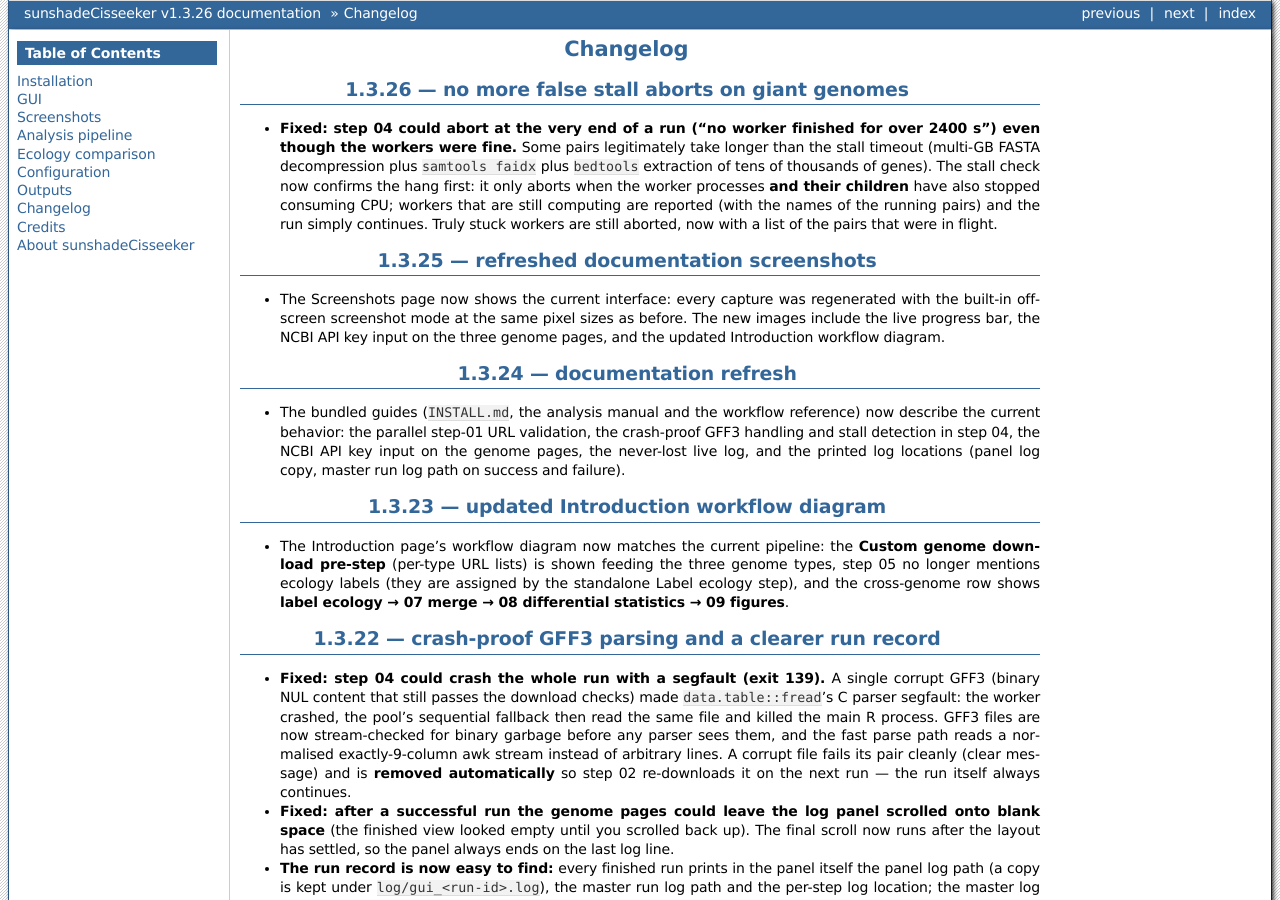
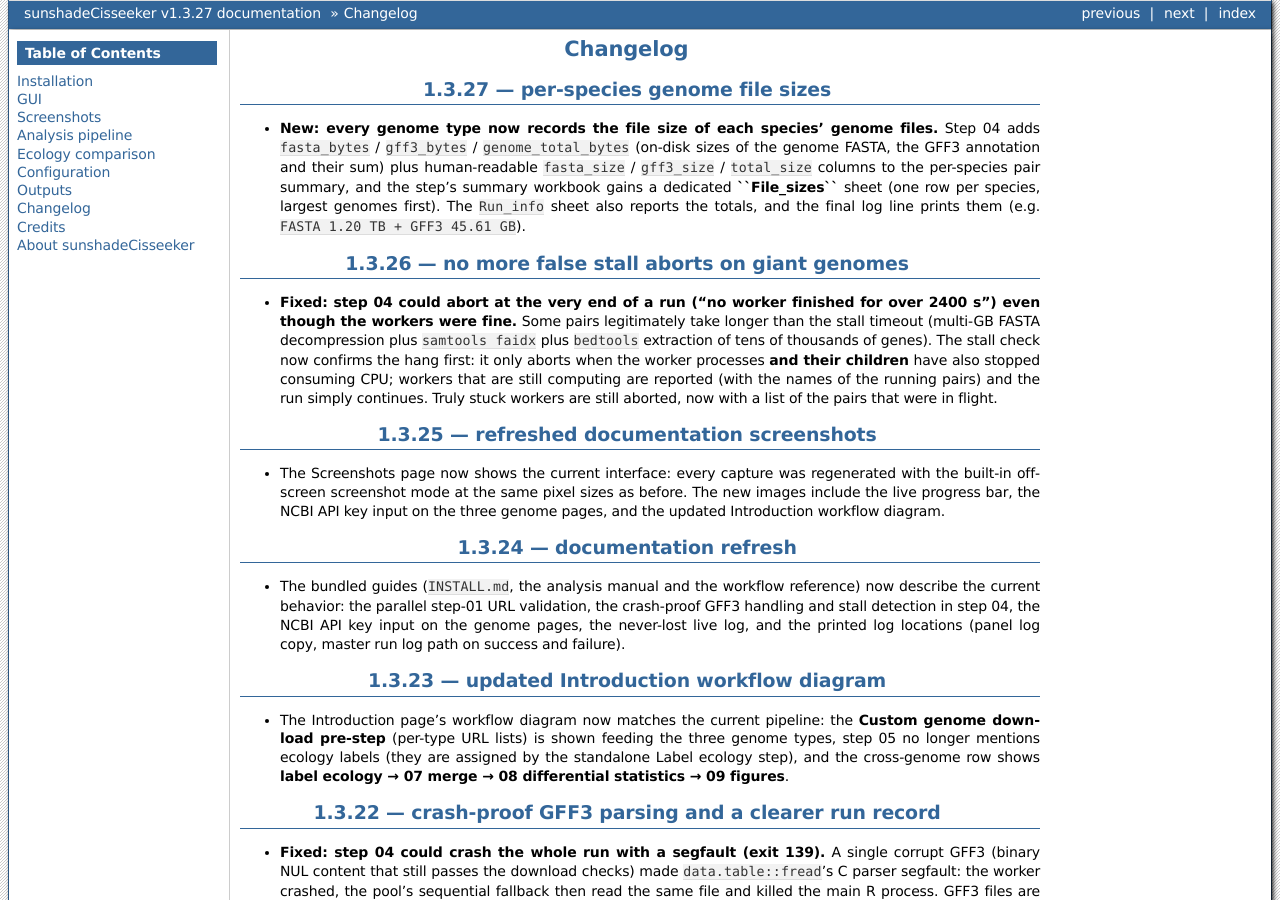
Before and after one commit to chenzhr23/sunshadeCisseeker-docs, a Sphinx documentation site: the page built from docs/content/Changelog.rst, in a window 1280 px wide and 900 px high. Built offline with Sphinx 7.4.7, drawn with Linux system fonts in a browser that asks for light colours; some of the changed text lies outside the part shown.

Commit message:
docs: v1.3.27 per-species genome file sizes

```diff
--- a/docs/conf.py
+++ b/docs/conf.py
@@ -9,8 +9,8 @@
 copyright = "2026, sunshadeCisseeker developers"
 
 # The short X.Y version and the full release version.
-version = "v1.3.26"
-release = "v1.3.26"
+version = "v1.3.27"
+release = "v1.3.27"
 
 extensions = [
     "sphinx.ext.autosectionlabel",
--- a/docs/content/About sunshadeCisseeker.rst
+++ b/docs/content/About sunshadeCisseeker.rst
@@ -4,7 +4,7 @@
 sunshadeCisseeker identifies, annotates and compares promoter
 cis-regulatory elements across sun / facultative / shade plants.
 
-The current release is **1.3.26**; see :doc:`Changelog` for what changed in
+The current release is **1.3.27**; see :doc:`Changelog` for what changed in
 each version.
 
 Highlights
--- a/docs/content/Changelog.rst
+++ b/docs/content/Changelog.rst
@@ -1,5 +1,18 @@
 Changelog
 =========
+
+1.3.27 — per-species genome file sizes
+--------------------------------------
+
+* **New: every genome type now records the file size of each species' genome
+  files.** Step 04 adds ``fasta_bytes`` / ``gff3_bytes`` /
+  ``genome_total_bytes`` (on-disk sizes of the genome FASTA, the GFF3
+  annotation and their sum) plus human-readable ``fasta_size`` / ``gff3_size``
+  / ``total_size`` columns to the per-species pair summary, and the step's
+  summary workbook gains a dedicated **``File_sizes``** sheet (one row per
+  species, largest genomes first). The ``Run_info`` sheet also reports the
+  totals, and the final log line prints them (e.g. ``FASTA 1.20 TB + GFF3
+  45.61 GB``).
 
 1.3.26 — no more false stall aborts on giant genomes
 ----------------------------------------------------
--- a/docs/content/Outputs.rst
+++ b/docs/content/Outputs.rst
@@ -17,7 +17,7 @@
    * - ``result/<type>/02_download/``
      - downloaded FASTA/GFF3 files, ``<type>_download_tasks.xlsx``, ``<type>_download_summary.xlsx``
    * - ``result/<type>/04_promoter/``
-     - per-species promoter FASTA (``<species>__<accession>__<type>_promoter.fa``) + detail tables, combined FASTA, pair summary
+     - per-species promoter FASTA (``<species>__<accession>__<type>_promoter.fa``) + detail tables, combined FASTA, pair summary. The pair summary and the summary workbook (``File_sizes`` sheet) record each species' genome file sizes: ``fasta_bytes`` / ``gff3_bytes`` / ``genome_total_bytes`` (on-disk sizes, plus human-readable ``*_size`` columns), largest first; ``Run_info`` carries the totals.
    * - ``result/<type>/05_ciselement_input/``
      - ``all_species_<type>_ciselement_input.fa`` and ``all_species_<type>_id_map.xlsx``
    * - ``result/<type>/06_ciselement/<type>_ciselement_results.xlsx``
```
